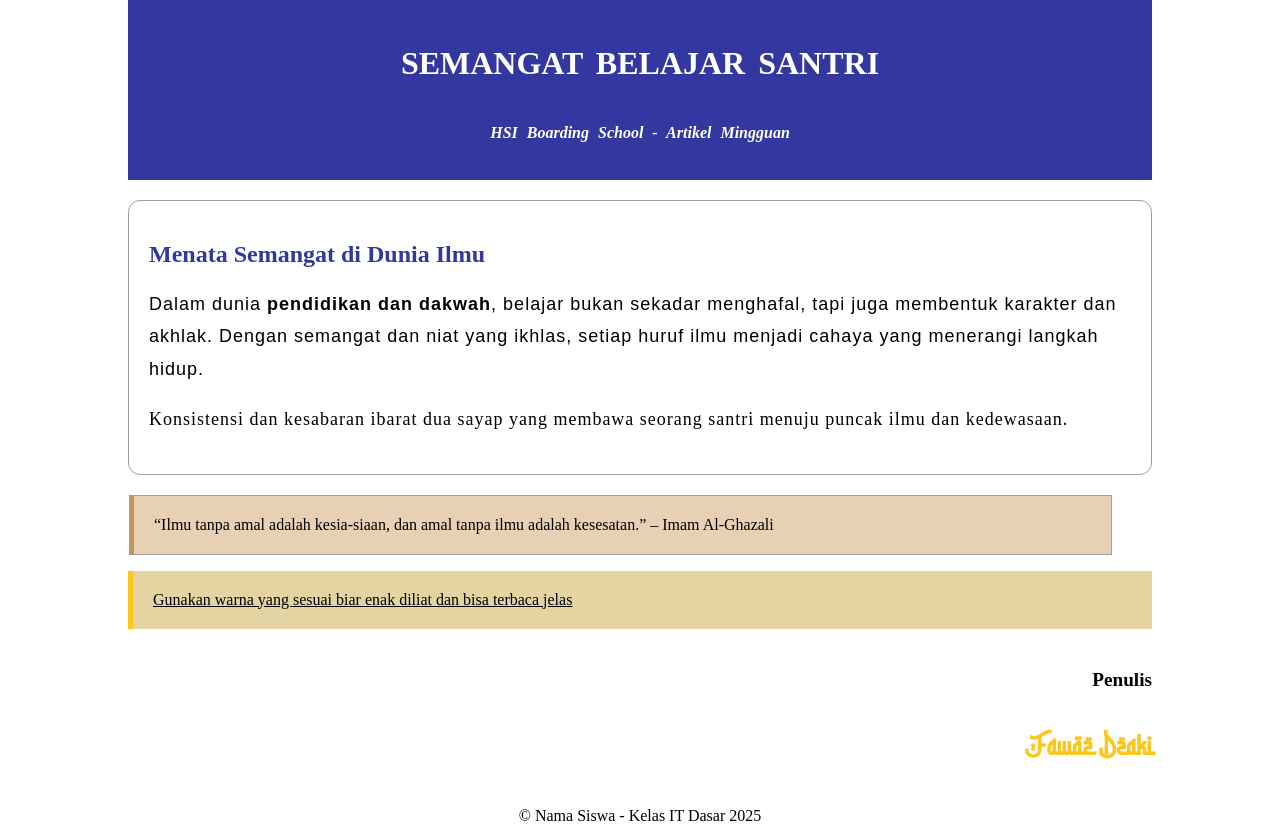
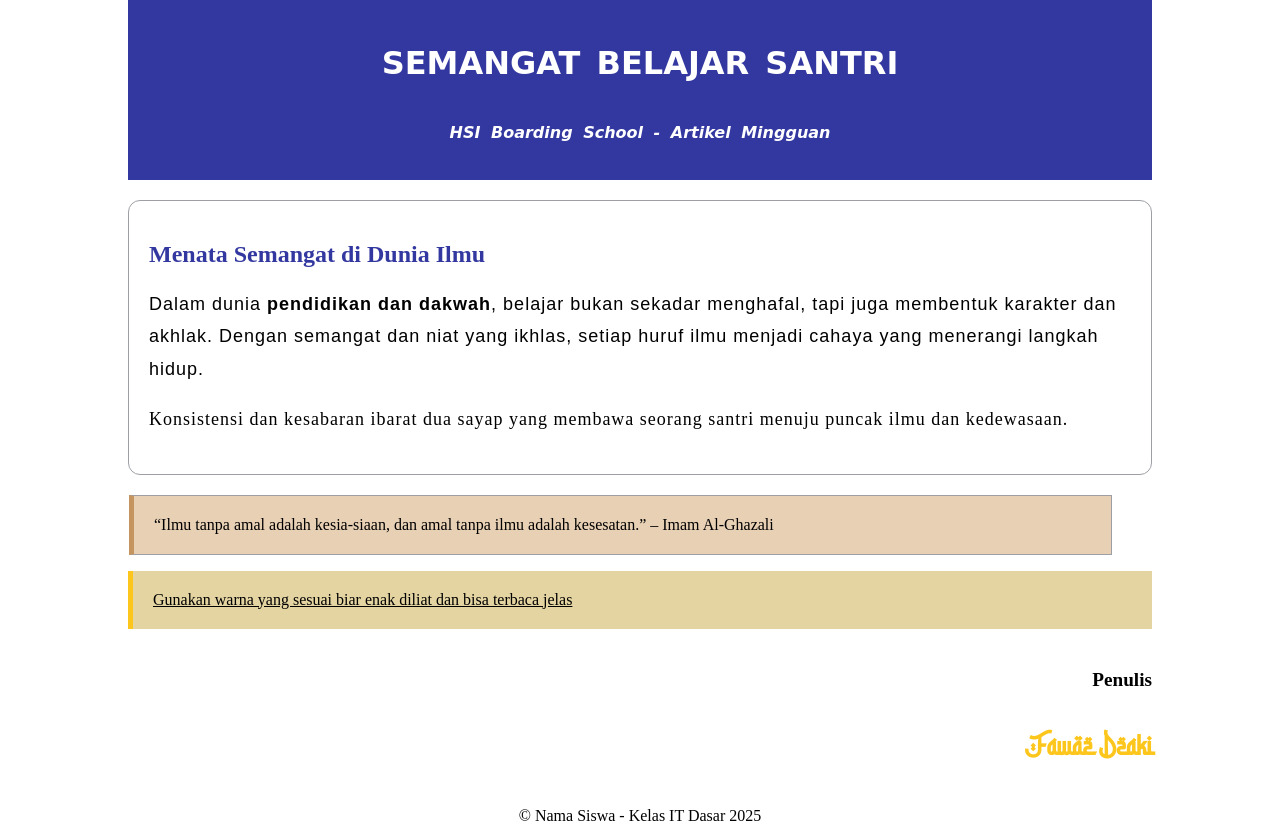
Before and after one commit to FawazDzaki/HTML, a plain HTML site: page Tugas-HTML/tugas-typography/index.html in a window 1280 px wide. Drawn offline with Linux system fonts and the light colour scheme; a web font is replaced by a local one.

Commit message:
edit tugas 4

```diff
--- a/Tugas-HTML/tugas-typography/index.html
+++ b/Tugas-HTML/tugas-typography/index.html
@@ -7,7 +7,7 @@
     <link rel="stylesheet" href="style.css" />
   </head>
   <body class="container">
-    <header>
+    <header class="playwrite">
       <h1>semangat belajar santri</h1>
       <h4>HSI Boarding School - Artikel Mingguan</h4>
     </header>
```
